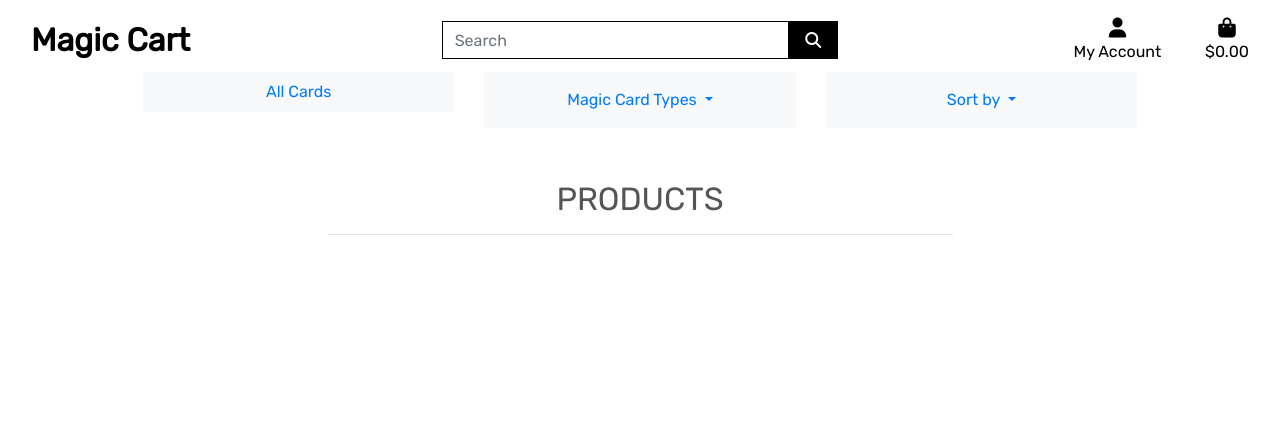
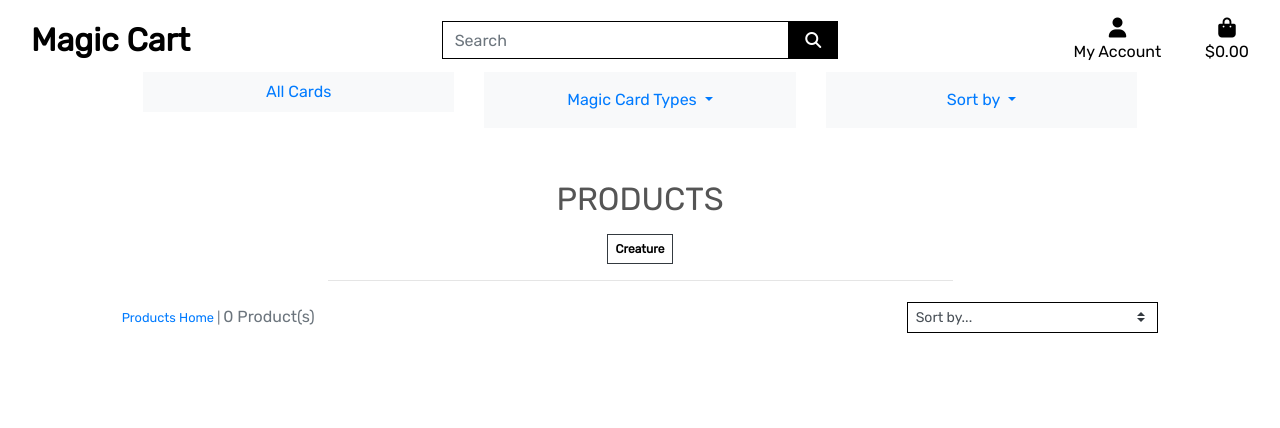
Before and after one commit to GitMulC/magiccart, a Django app: page /products/?type=creature in a window 1280 px wide. Shown: the top 428 px of the page. Run offline with Django 3.2, Linux system fonts and the light colour scheme; data comes from the database, SQL or seed files in the repository; some libraries are stand-ins or nearby versions; some web fonts are replaced.

Commit message:
Update views & templates to sort products by asc & desc orders

```diff
--- a/products/templates/cards/cards.html
+++ b/products/templates/cards/cards.html
@@ -15,12 +15,39 @@
         <div class="row">
             <div class="col text-center mt-3">
                 <h2 class="logo-font">Products</h2>
+                {% for c in current_types %}
+                    <a class="type-badge text-decoration-none" href="{% url 'products' %}?type={{ c.name }}">
+                        <span class="p-2 mt-2 badge badge-white text-black rounded-0 border border-dark">{{ c.friendly_name }}</span>
+                    </a>
+                {% endfor %}
                 <hr class="w-50 mb-1">
             </div>
         </div>
         <div class="row">
             <div class="product-container col-10 offset-1">
-                <div class="row mt-1 mb-2"></div>
+                <div class="row mt-1 mb-2">
+                    <div class="col-12 col-md-6 my-auto order-md-last d-flex justify-content-center justify-content-md-end">
+                        <div class="sort-select-wrapper w-50">
+                            <select id="sort-selector" class="custom-select custom-select-sm rounded-0 border border-{% if current_sorting != 'None_None' %}info{% else %}black{% endif %}">
+                                <option value="reset" {% if current_sorting == 'None_None' %}selected{% endif %}>Sort by...</option>
+                                <option value="price_asc" {% if current_sorting == 'price_asc' %}selected{% endif %}>Price (low to high)</option>
+                                <option value="price_desc" {% if current_sorting == 'price_desc' %}selected{% endif %}>Price (high to low)</option>
+                                <option value="name_asc" {% if current_sorting == 'name_asc' %}selected{% endif %}>Name (A-Z)</option>
+                                <option value="name_desc" {% if current_sorting == 'name_desc' %}selected{% endif %}>Name (Z-A)</option>
+                                <option value="type_asc" {% if current_sorting == 'type_asc' %}selected{% endif %}>Type (A-Z)</option>
+                                <option value="type_desc" {% if current_sorting == 'type_desc' %}selected{% endif %}>Type (Z-A)</option>
+                            </select>
+                        </div>
+                    </div>
+                    <div class="col-12 col-md-6 order-md-first">
+                        <p class="text-muted mt-3 text-center text-md-left">
+                            {% if search_term or current_types or current_sorting != 'None_None' %}
+                                <span class="small"><a href="{% url 'products' %}">Products Home</a> | </span>
+                            {% endif %}
+                            {{ products|length }} Product(s){% if search_term %} found for <strong>"{{ search_term }}"</strong>{% endif %}
+                        </p>
+                    </div>
+                </div>
                 <div class="row">
                     {% for product in products %}
                         <div class="col-sm-6 col-md col-lg-4 col-xl-3">
@@ -44,6 +71,13 @@
                                     <div class="row">
                                         <div class="col">
                                             <p class="lead mb-0 text-left font-weight-bold">${{ product.price }}</p>
+                                            {% if product.type %}
+                                            <p class="small mt-1 mb-0">
+                                                <a href="{% url 'products' %}?type={{ product.type.name }}" class="text-muted">
+                                                    <i class="fas fa-tag mr-1"></i>{{ product.type.friendly_name }}
+                                                </a>
+                                            </p>
+                                            {% endif %}
                                         </div>
                                     </div>
                                 </div>
--- a/products/views.py
+++ b/products/views.py
@@ -20,7 +20,8 @@ def all_cards(request):
             if sortkey == 'name':
                 sortkey = 'lower_name'
                 cards = cards.annotate(lower_name=Lower('name'))
-
+            if sortkey == 'type':
+                sortkey = 'type__name'
             if 'direction' in request.GET:
                 direction = request.GET['direction']
                 if direction == 'desc':
--- a/static/css/base.css
+++ b/static/css/base.css
@@ -75,6 +75,11 @@ body{
     z-index: -1;
 }
 
+a.category-badge > span.badge:hover {
+    background: #212529 !important;
+    color: #fff !important;
+}
+
 /* ------------------------------- Media Queries */
 
 /* for xl screens */
```
Also changed, not shown: products/templates/cards/card_detail.html (+7 -0 lines).
